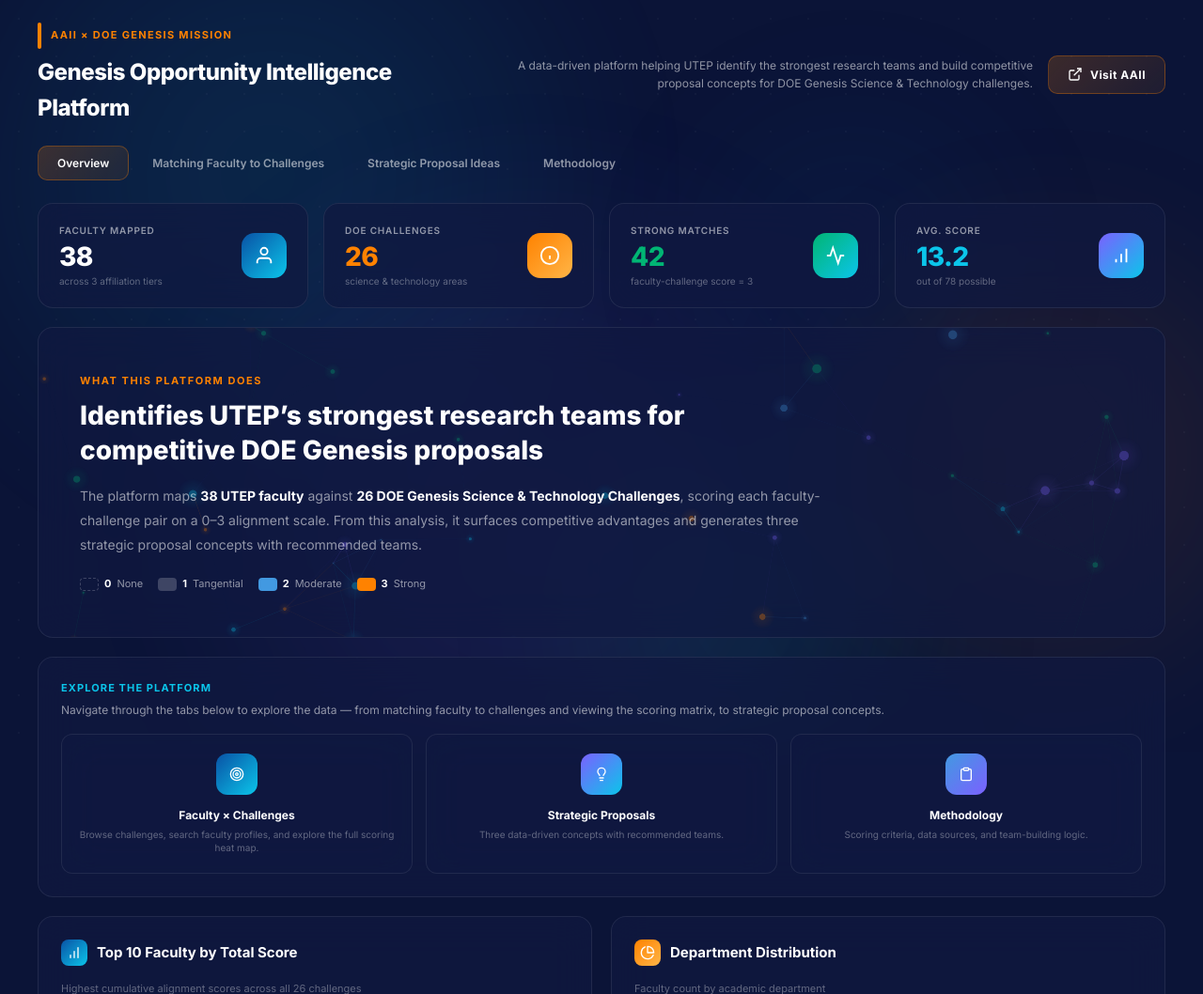
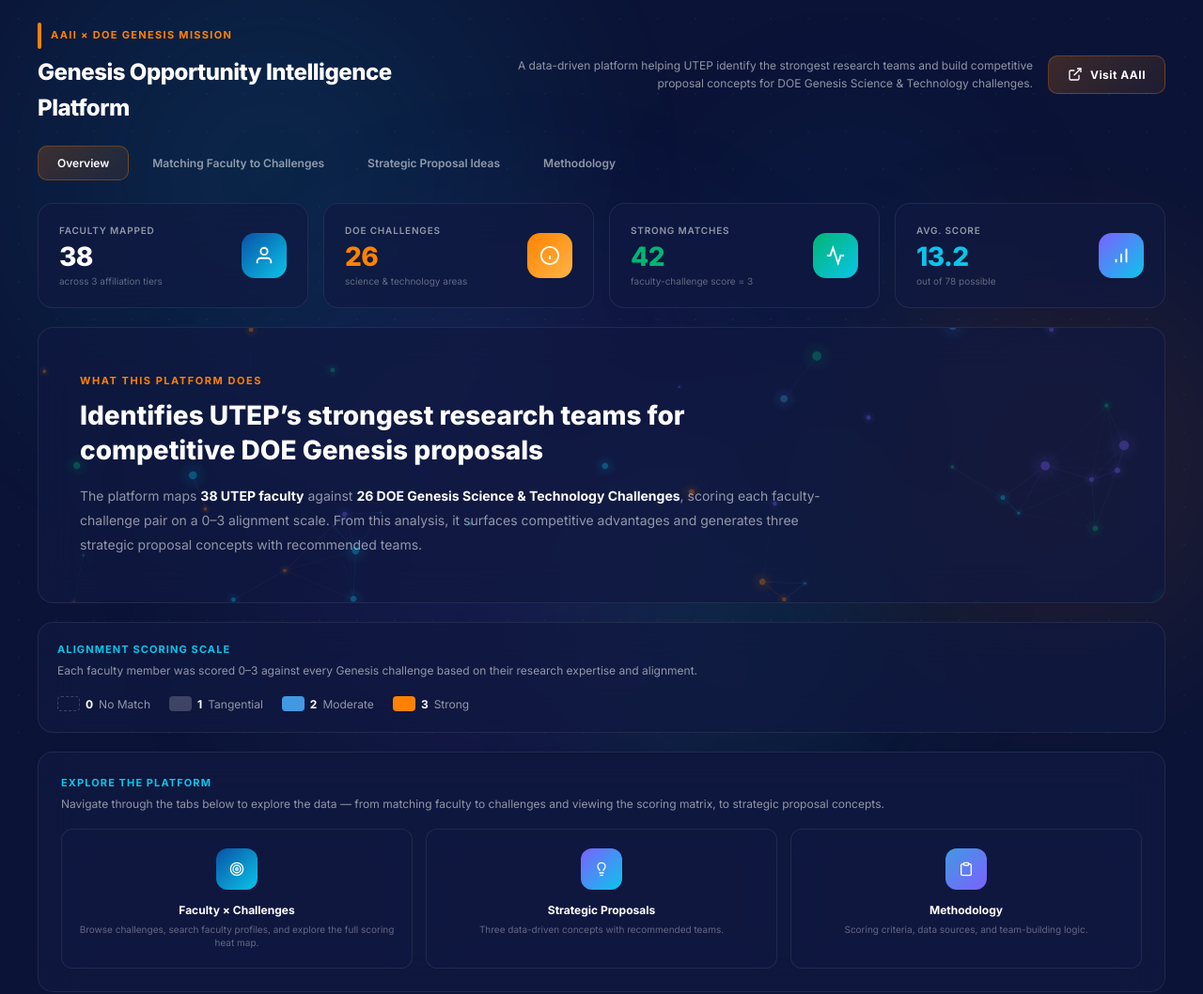
Before and after one commit to cauamcardoso/aaii-genesis-dashboard, a Flask app: page / in a window 1280 px wide. Shown: the top 1058 px of the page at 94% size. Run offline with Flask 3, Linux system fonts and the light colour scheme.

Commit message:
Move Alignment Scoring Scale back to its own separate card
The scoring legend was out of context mixed into the hero card.
Now restored as a standalone card with title and description
between the hero and the Explore the Platform section.

Co-Authored-By: Claude Opus 4.6 <noreply@anthropic.com>

```diff
--- a/templates/index.html
+++ b/templates/index.html
@@ -565,14 +565,22 @@ function renderOverview(root){
     <div class="hero-bg"><canvas id="heroCanvas"></canvas></div>
     <div style="font-size:11px;font-weight:700;color:var(--accent);text-transform:uppercase;letter-spacing:0.14em;margin-bottom:10px;position:relative;z-index:1">What This Platform Does</div>
     <h2 style="font-size:28px;font-weight:800;color:#FFF;line-height:1.3;margin-bottom:18px;max-width:800px;position:relative;z-index:1">Identifies UTEP\u2019s strongest research teams for competitive DOE Genesis proposals</h2>
-    <p style="font-size:14px;color:var(--text2);line-height:1.85;max-width:820px;position:relative;z-index:1">The platform maps <strong style="color:#FFF">${F.length} UTEP faculty</strong> against <strong style="color:#FFF">26 DOE Genesis Science & Technology Challenges</strong>, scoring each faculty-challenge pair on a 0\u20133 alignment scale. From this analysis, it surfaces competitive advantages and generates three strategic proposal concepts with recommended teams.</p>
-    <div style="display:flex;gap:16px;margin-top:20px;flex-wrap:wrap;position:relative;z-index:1">
-      <div style="display:flex;align-items:center;gap:6px;font-size:11px;color:var(--text2)"><span style="width:20px;height:14px;border-radius:4px;border:1px dashed rgba(255,255,255,0.2);display:inline-block"></span><strong style="color:#FFF">0</strong> None</div>
-      <div style="display:flex;align-items:center;gap:6px;font-size:11px;color:var(--text2)"><span style="width:20px;height:14px;border-radius:4px;background:rgba(255,255,255,0.2);display:inline-block"></span><strong style="color:#FFF">1</strong> Tangential</div>
-      <div style="display:flex;align-items:center;gap:6px;font-size:11px;color:var(--text2)"><span style="width:20px;height:14px;border-radius:4px;background:var(--blue);display:inline-block"></span><strong style="color:#FFF">2</strong> Moderate</div>
-      <div style="display:flex;align-items:center;gap:6px;font-size:11px;color:var(--text2)"><span style="width:20px;height:14px;border-radius:4px;background:var(--accent);display:inline-block"></span><strong style="color:#FFF">3</strong> Strong</div>
+    <p style="font-size:14px;color:var(--text2);line-height:1.85;max-width:820px;position:relative;z-index:1">The platform maps <strong style="color:#FFF">${F.length} UTEP faculty</strong> against <strong style="color:#FFF">26 DOE Genesis Science & Technology Challenges</strong>, scoring each faculty-challenge pair on a 0\u20133 alignment scale. From this analysis, it surfaces competitive advantages and generates three strategic proposal concepts with recommended teams.</p>`;
+  root.appendChild(heroCard);
+
+  // ── Alignment Scoring Scale (separate card) ──
+  const scoreCard=el("div","card");
+  scoreCard.style.cssText="padding:20px;margin-bottom:20px";
+  scoreCard.innerHTML=`
+    <div class="section-title">Alignment Scoring Scale</div>
+    <div class="section-desc">Each faculty member was scored 0\u20133 against every Genesis challenge based on their research expertise and alignment.</div>
+    <div style="display:flex;gap:20px;flex-wrap:wrap">
+      <div style="display:flex;align-items:center;gap:6px;font-size:12px;color:var(--text2)"><span style="width:24px;height:16px;border-radius:4px;border:1px dashed rgba(255,255,255,0.2);display:inline-block"></span><strong style="color:#FFF">0</strong> No Match</div>
+      <div style="display:flex;align-items:center;gap:6px;font-size:12px;color:var(--text2)"><span style="width:24px;height:16px;border-radius:4px;background:rgba(255,255,255,0.2);display:inline-block"></span><strong style="color:#FFF">1</strong> Tangential</div>
+      <div style="display:flex;align-items:center;gap:6px;font-size:12px;color:var(--text2)"><span style="width:24px;height:16px;border-radius:4px;background:var(--blue);display:inline-block"></span><strong style="color:#FFF">2</strong> Moderate</div>
+      <div style="display:flex;align-items:center;gap:6px;font-size:12px;color:var(--text2)"><span style="width:24px;height:16px;border-radius:4px;background:var(--accent);display:inline-block"></span><strong style="color:#FFF">3</strong> Strong</div>
     </div>`;
-  root.appendChild(heroCard);
+  root.appendChild(scoreCard);
 
   // ── Neural network / constellation animation ──
   (function(){
```
